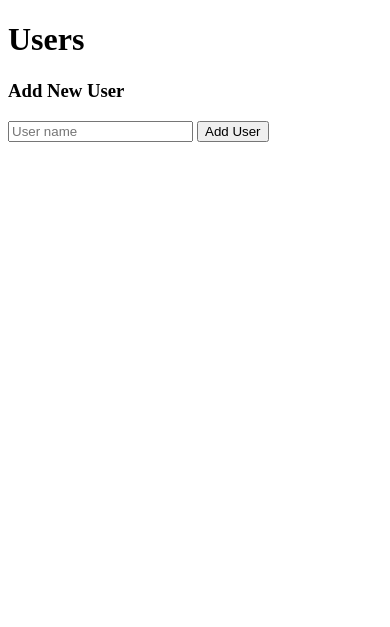
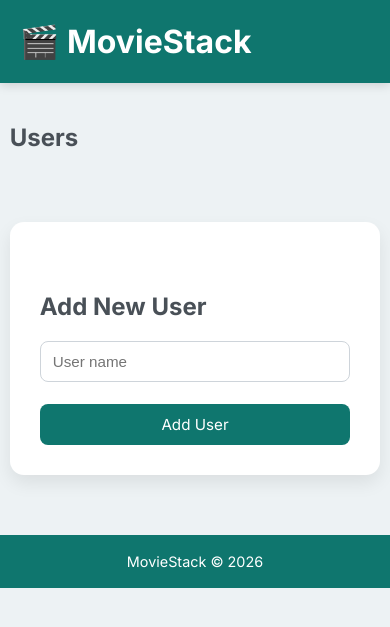
Before and after one commit to birgitt-thomsen/MovieStack, a Flask app: page / in a window 390 px wide. Shown: the top 627 px of the page. Run offline with Flask 3, Linux system fonts and the light colour scheme.

Commit message:
Create stylesheet

```diff
--- a/static/style.css
+++ b/static/style.css
@@ -0,0 +1,257 @@
+/* ==========================
+   Global
+========================== */
+
+* {
+    margin: 0;
+    padding: 0;
+    box-sizing: border-box;
+}
+
+body {
+    font-family: "Inter", sans-serif;
+    background: #edf2f4;
+    color: #2f3a40;
+}
+
+.container {
+    width: min(1200px, 90%);
+    margin: 40px auto;
+}
+
+h1 {
+    color: #0f766e;
+    margin-bottom: 12px;
+    font-size: 2.5rem;
+}
+
+h2 {
+    color: #495057;
+    margin: 40px 0 20px;
+}
+
+h3 {
+    margin-bottom: 16px;
+}
+
+/* ==========================
+   Header
+========================== */
+
+.site-header {
+    background: #0f766e;
+    color: white;
+    padding: 22px 0;
+    box-shadow: 0 2px 10px rgba(0,0,0,.15);
+}
+
+.header-content {
+    width: min(1200px, 90%);
+    margin: auto;
+}
+
+.site-header h1 {
+    margin: 0;
+    color: white;
+    font-size: 2rem;
+}
+
+/* ==========================
+   Footer
+========================== */
+
+.site-footer {
+    margin-top: 60px;
+    background: #0f766e;
+    color: white;
+    text-align: center;
+    padding: 18px;
+    font-size: .9rem;
+}
+
+/* ==========================
+   Links
+========================== */
+
+.back-link {
+    display: inline-block;
+    margin-bottom: 25px;
+    color: #0f766e;
+    text-decoration: none;
+    font-weight: 600;
+}
+
+.back-link:hover {
+    text-decoration: underline;
+}
+
+/* ==========================
+   User Grid
+========================== */
+
+.user-grid {
+    display: grid;
+    grid-template-columns: repeat(auto-fill, minmax(220px, 1fr));
+    gap: 24px;
+}
+
+.user-card {
+    background: white;
+    padding: 24px;
+    border-radius: 14px;
+    text-align: center;
+    box-shadow: 0 8px 18px rgba(0,0,0,.08);
+    transition: .2s;
+}
+
+.user-card:hover {
+    transform: translateY(-4px);
+    box-shadow: 0 12px 24px rgba(0,0,0,.12);
+}
+
+/* ==========================
+   Movie Grid
+========================== */
+
+.movie-grid {
+    display: grid;
+    grid-template-columns: repeat(auto-fill, minmax(240px, 1fr));
+    gap: 28px;
+}
+
+.movie-card {
+    background: white;
+    border-radius: 14px;
+    overflow: hidden;
+    box-shadow: 0 8px 18px rgba(0,0,0,.08);
+    transition: .2s;
+}
+
+.movie-card:hover {
+    transform: translateY(-4px);
+    box-shadow: 0 12px 24px rgba(0,0,0,.12);
+}
+
+.movie-card img {
+    width: 100%;
+    aspect-ratio: 2 / 3;
+    object-fit: cover;
+}
+
+.poster-placeholder {
+    width: 100%;
+    aspect-ratio: 2 / 3;
+    background: #d7e3e5;
+    display: flex;
+    justify-content: center;
+    align-items: center;
+    font-size: 4rem;
+}
+
+.movie-info {
+    padding: 18px;
+}
+
+.movie-info p {
+    margin-top: 8px;
+    color: #5c6770;
+    font-size: .95rem;
+}
+
+/* ==========================
+   Forms
+========================== */
+
+.movie-info form:first-child {
+    margin-bottom: 14px;
+}
+
+.form-section {
+    margin-top: 50px;
+    background: white;
+    padding: 30px;
+    border-radius: 14px;
+    box-shadow: 0 8px 18px rgba(0,0,0,.08);
+}
+
+.add-form {
+    display: flex;
+    flex-wrap: wrap;
+    gap: 12px;
+}
+
+.add-form input {
+    flex: 1;
+}
+
+input {
+    width: 100%;
+    padding: 11px 12px;
+    border: 1px solid #ced4da;
+    border-radius: 8px;
+    font-size: .95rem;
+    margin-bottom: 10px;
+}
+
+input:focus {
+    outline: none;
+    border-color: #0f766e;
+}
+
+/* ==========================
+   Buttons
+========================== */
+
+button,
+.btn {
+    display: inline-block;
+    width: 100%;
+    padding: 11px;
+    border: none;
+    border-radius: 8px;
+    background: #0f766e;
+    color: white;
+    text-decoration: none;
+    text-align: center;
+    font-size: .95rem;
+    font-family: inherit;
+    cursor: pointer;
+    transition: .2s;
+}
+
+button:hover,
+.btn:hover {
+    background: #115e59;
+}
+
+.delete-btn {
+    background: #d94841;
+}
+
+.delete-btn:hover {
+    background: #b02d2d;
+}
+
+/* ==========================
+   Responsive
+========================== */
+
+@media (max-width: 600px) {
+
+    .container {
+        width: 95%;
+    }
+
+    h1 {
+        font-size: 2rem;
+    }
+
+    .movie-grid,
+    .user-grid {
+        grid-template-columns: 1fr;
+    }
+
+    .add-form {
+        flex-direction: column;
+    }
+}
--- a/templates/base.html
+++ b/templates/base.html
@@ -2,12 +2,31 @@
 <html lang="en">
 <head>
     <meta charset="UTF-8">
+
+    <title>MovieStack</title>
+
+    <link rel="preconnect" href="https://fonts.googleapis.com">
+    <link rel="preconnect" href="https://fonts.gstatic.com" crossorigin>
+    <link href="https://fonts.googleapis.com/css2?family=Inter:wght@300;400;500;600;700&display=swap" rel="stylesheet">
+
     <link rel="stylesheet"
-      href="{{ url_for('static', filename='style.css') }}">
+          href="{{ url_for('static', filename='style.css') }}">
 </head>
 <body>
+
+<header class="site-header">
+    <div class="header-content">
+        <h1>🎬 MovieStack</h1>
+    </div>
+</header>
+
 <main class="container">
-        {% block content %}{% endblock %}
+    {% block content %}{% endblock %}
 </main>
+
+<footer class="site-footer">
+    MovieStack &copy; 2026
+</footer>
+
 </body>
 </html>
--- a/templates/index.html
+++ b/templates/index.html
@@ -1,29 +1,45 @@
 {% extends "base.html" %}
 {% block content %}
 
-<h1>Users</h1>
+<h2>Users</h2>
+
+<div class="user-grid">
+
 {% for user in users %}
+
 <div class="user-card">
+
     <h3>{{ user.name }}</h3>
 
     <a href="{{ url_for('get_user_movies', user_id=user.id) }}"
        class="btn">
         View Movies
     </a>
+
 </div>
+
 {% endfor %}
 
-    <h3>Add New User</h3>
+</div>
 
-    <form action="{{ url_for('create_user') }}" method="POST">
+<section class="form-section">
+
+<h2>Add New User</h2>
+
+<form class="add-form"
+      action="{{ url_for('create_user') }}"
+      method="POST">
+
     <input
         type="text"
         name="username"
         placeholder="User name"
-        required
-    >
-    <button type="submit">Add User</button>
+        required>
+
+    <button>Add User</button>
+
 </form>
 
+</section>
 
 {% endblock %}
```
Also changed, not shown: templates/movies.html (+61 -19 lines). Lines whose indentation alone changed are shown as unchanged.
